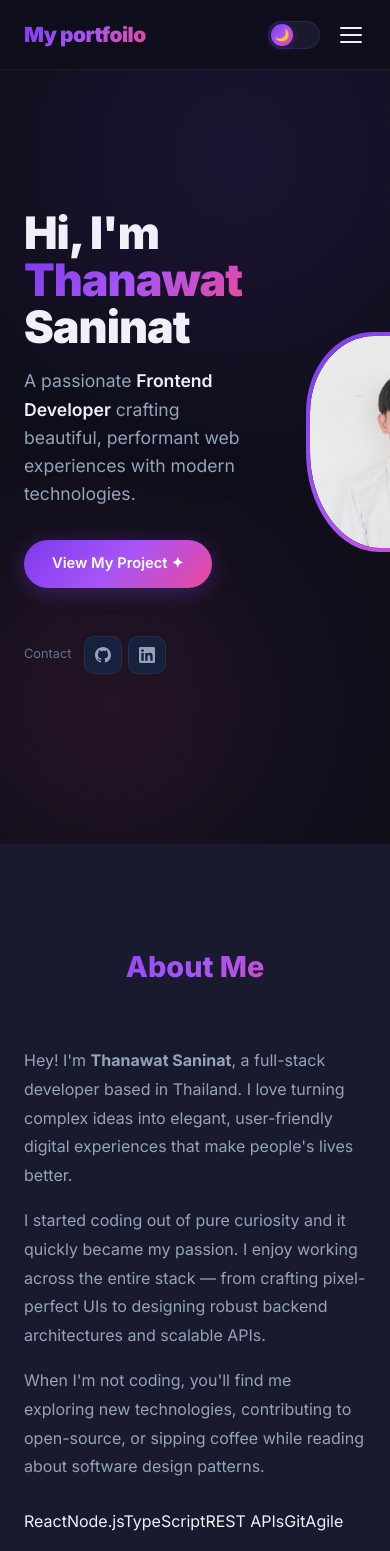
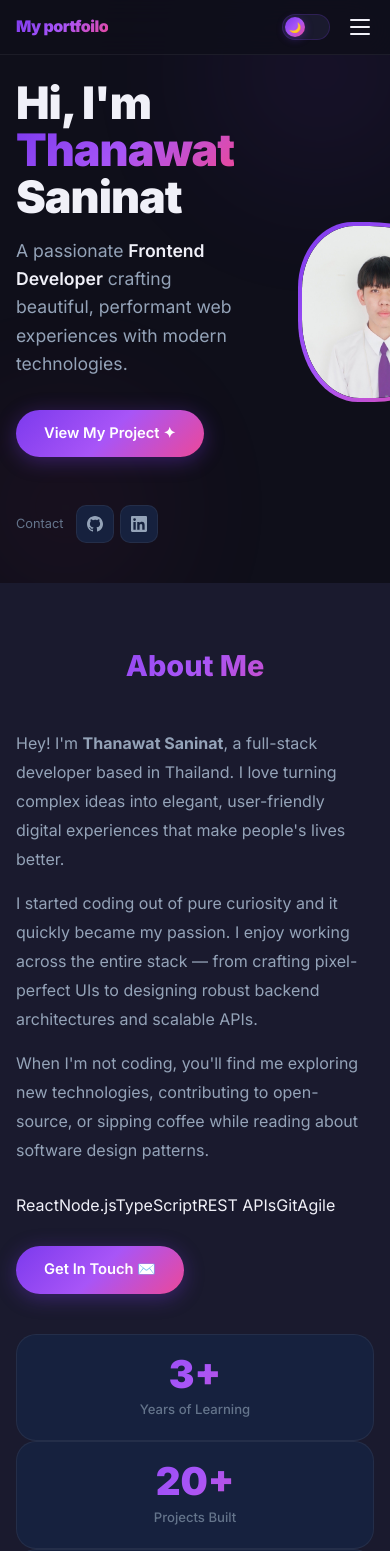
Before and after one commit to Thanawat44673/my-portfolio, a React (Vite) app: page / in a window 390 px wide. Shown: the top 1551 px of the page. Built offline with nearby package versions, Linux system fonts and the light colour scheme.

Commit message:
Edit: Fixes mobile optimization issues.

```diff
--- a/src/styles/Experience.css
+++ b/src/styles/Experience.css
@@ -1,6 +1,18 @@
 /* ===== EXPERIENCE ===== */
 .experience {
   padding: 120px 0;
+}
+
+@media (max-width: 480px) {
+  .experience {
+    padding: 60px 0;
+  }
+}
+
+@media (max-width: 360px) {
+  .experience {
+    padding: 40px 0;
+  }
 }
 
 .experience-wrapper {
@@ -24,6 +36,20 @@
   overflow: hidden;
   display: flex;
   flex-direction: column;
+}
+
+@media (max-width: 480px) {
+  .experience-item {
+    padding: 24px;
+    border-radius: 16px;
+  }
+}
+
+@media (max-width: 360px) {
+  .experience-item {
+    padding: 16px;
+    border-radius: 12px;
+  }
 }
 
 /* Top accent bar */
@@ -77,7 +103,7 @@
 }
 
 .job-title {
-  font-size: 1.45rem;
+  font-size: clamp(1.1rem, 3vw, 1.45rem);
   font-weight: 800;
   color: var(--text-primary);
   margin: 0;
--- a/src/styles/about.css
+++ b/src/styles/about.css
@@ -9,6 +9,26 @@
   grid-template-columns: 1fr 1fr;
   gap: 64px;
   align-items: center;
+}
+
+@media (max-width: 480px) {
+  .about {
+    padding: 60px 0;
+  }
+
+  .about-grid {
+    gap: 32px;
+  }
+}
+
+@media (max-width: 360px) {
+  .about {
+    padding: 40px 0;
+  }
+
+  .about-grid {
+    gap: 24px;
+  }
 }
 
 .about-text p {
@@ -29,6 +49,19 @@
   padding: 28px 24px;
   text-align: center;
   transition: all 0.3s ease;
+}
+
+@media (max-width: 480px) {
+  .stat-card {
+    padding: 20px 16px;
+  }
+}
+
+@media (max-width: 360px) {
+  .stat-card {
+    padding: 16px 12px;
+    border-radius: 16px;
+  }
 }
 
 .stat-card:hover {
--- a/src/styles/footer.css
+++ b/src/styles/footer.css
@@ -4,6 +4,18 @@
   border-top: 1px solid var(--border-subtle);
   padding: 32px 24px;
   text-align: center;
+}
+
+@media (max-width: 480px) {
+  .footer {
+    padding: 24px 16px;
+  }
+}
+
+@media (max-width: 360px) {
+  .footer {
+    padding: 16px 12px;
+  }
 }
 
 .footer-inner {
@@ -17,8 +29,20 @@
 }
 
 .footer-copy {
-  font-size: 0.82rem;
+  font-size: clamp(0.7rem, 2vw, 0.82rem);
   color: var(--text-muted);
+}
+
+@media (max-width: 480px) {
+  .footer-copy {
+    margin-bottom: 8px;
+  }
+}
+
+@media (max-width: 360px) {
+  .footer-copy {
+    font-size: 0.68rem;
+  }
 }
 
 .footer-copy span {
--- a/src/styles/hero.css
+++ b/src/styles/hero.css
@@ -6,6 +6,25 @@
   position: relative;
   overflow: hidden;
   padding: 120px 0 80px;
+}
+
+@media (max-width: 768px) {
+  .hero {
+    padding: 100px 0 60px;
+  }
+}
+
+@media (max-width: 480px) {
+  .hero {
+    min-height: auto;
+    padding: 80px 0 40px;
+  }
+}
+
+@media (max-width: 360px) {
+  .hero {
+    padding: 60px 0 30px;
+  }
 }
 
 .hero-bg {
@@ -31,6 +50,33 @@
   animation-delay: 0s;
 }
 
+@media (max-width: 768px) {
+  .hero-blob-1 {
+    width: 350px;
+    height: 350px;
+    top: -80px;
+    right: -80px;
+  }
+}
+
+@media (max-width: 480px) {
+  .hero-blob-1 {
+    width: 250px;
+    height: 250px;
+    top: -60px;
+    right: -60px;
+  }
+}
+
+@media (max-width: 360px) {
+  .hero-blob-1 {
+    width: 180px;
+    height: 180px;
+    top: -40px;
+    right: -40px;
+  }
+}
+
 .hero-blob-2 {
   width: 350px;
   height: 350px;
@@ -38,6 +84,33 @@
   bottom: -50px;
   left: -80px;
   animation-delay: -3s;
+}
+
+@media (max-width: 768px) {
+  .hero-blob-2 {
+    width: 250px;
+    height: 250px;
+    bottom: -40px;
+    left: -60px;
+  }
+}
+
+@media (max-width: 480px) {
+  .hero-blob-2 {
+    width: 180px;
+    height: 180px;
+    bottom: -30px;
+    left: -40px;
+  }
+}
+
+@media (max-width: 360px) {
+  .hero-blob-2 {
+    width: 130px;
+    height: 130px;
+    bottom: -20px;
+    left: -30px;
+  }
 }
 
 .hero-content {
--- a/src/styles/navbar.css
+++ b/src/styles/navbar.css
@@ -21,8 +21,20 @@
   margin: 0 auto;
 }
 
+@media (max-width: 480px) {
+  .navbar-inner {
+    padding: 14px 16px;
+  }
+}
+
+@media (max-width: 360px) {
+  .navbar-inner {
+    padding: 12px 12px;
+  }
+}
+
 .navbar-logo {
-  font-size: 1.3rem;
+  font-size: clamp(1rem, 4vw, 1.3rem);
   font-weight: 900;
   background: var(--accent-gradient);
   -webkit-background-clip: text;
@@ -30,6 +42,7 @@
   background-clip: text;
   letter-spacing: -0.5px;
   text-decoration: none;
+  white-space: nowrap;
 }
 
 .navbar-links {
@@ -86,6 +99,20 @@
   padding: 0;
 }
 
+@media (max-width: 480px) {
+  .theme-toggle {
+    width: 48px;
+    height: 26px;
+  }
+}
+
+@media (max-width: 360px) {
+  .theme-toggle {
+    width: 44px;
+    height: 24px;
+  }
+}
+
 .toggle-track {
   width: 52px;
   height: 28px;
@@ -96,6 +123,22 @@
   display: flex;
   align-items: center;
   padding: 2px;
+}
+
+@media (max-width: 480px) {
+  .toggle-track {
+    width: 48px;
+    height: 26px;
+    border-radius: 13px;
+  }
+}
+
+@media (max-width: 360px) {
+  .toggle-track {
+    width: 44px;
+    height: 24px;
+    border-radius: 12px;
+  }
 }
 
 .toggle-thumb {
@@ -111,8 +154,36 @@
   box-shadow: 0 2px 8px var(--accent-glow);
 }
 
+@media (max-width: 480px) {
+  .toggle-thumb {
+    width: 20px;
+    height: 20px;
+    font-size: 10px;
+  }
+}
+
+@media (max-width: 360px) {
+  .toggle-thumb {
+    width: 18px;
+    height: 18px;
+    font-size: 9px;
+  }
+}
+
 [data-theme='light'] .toggle-thumb {
   transform: translateX(24px);
+}
+
+@media (max-width: 480px) {
+  [data-theme='light'] .toggle-thumb {
+    transform: translateX(22px);
+  }
+}
+
+@media (max-width: 360px) {
+  [data-theme='light'] .toggle-thumb {
+    transform: translateX(20px);
+  }
 }
 
 /* Hamburger */
@@ -135,6 +206,25 @@
   transition: all 0.3s ease;
 }
 
+@media (max-width: 480px) {
+  .hamburger span {
+    width: 20px;
+    height: 1.8px;
+  }
+}
+
+@media (max-width: 360px) {
+  .hamburger {
+    gap: 4px;
+    padding: 2px;
+  }
+
+  .hamburger span {
+    width: 18px;
+    height: 1.6px;
+  }
+}
+
 .hamburger.active span:nth-child(1) {
   transform: rotate(45deg) translate(5px, 5px);
 }
--- a/src/styles/projects.css
+++ b/src/styles/projects.css
@@ -2,6 +2,18 @@
 .projects {
   padding: 100px 0;
   background: var(--bg-secondary);
+}
+
+@media (max-width: 480px) {
+  .projects {
+    padding: 60px 0;
+  }
+}
+
+@media (max-width: 360px) {
+  .projects {
+    padding: 40px 0;
+  }
 }
 
 .projects-grid {
@@ -36,6 +48,20 @@
   overflow: hidden;
 }
 
+@media (max-width: 480px) {
+  .project-card-header {
+    height: 140px;
+    font-size: 2.5rem;
+  }
+}
+
+@media (max-width: 360px) {
+  .project-card-header {
+    height: 120px;
+    font-size: 2rem;
+  }
+}
+
 .project-card-body {
   padding: 24px;
   flex: 1;
@@ -44,7 +70,7 @@
 }
 
 .project-title {
-  font-size: 1.1rem;
+  font-size: clamp(0.9rem, 3vw, 1.1rem);
   font-weight: 700;
   margin-bottom: 8px;
 }
--- a/src/styles/responsive.css
+++ b/src/styles/responsive.css
@@ -31,10 +31,6 @@
 
   .hamburger {
     display: flex;
-  }
-
-  .hero {
-    padding: 100px 0 60px;
   }
 
   .hero-name {
@@ -72,4 +68,76 @@
   .skills-grid {
     grid-template-columns: 1fr;
   }
+
+  .navbar-links {
+    padding: 16px 16px;
+  }
+
+  .hero-avatar {
+    width: 180px;
+    height: 180px;
+  }
+
+  .section-title {
+    margin-bottom: 8px;
+  }
+
+  .section-subtitle {
+    margin-bottom: 40px;
+  }
+
+  .project-card-body {
+    padding: 16px;
+  }
+
+  .project-desc {
+    font-size: 0.82rem;
+  }
+
+  .skill-category {
+    padding: 24px 20px;
+  }
 }
+
+@media (max-width: 360px) {
+  .navbar-links {
+    padding: 12px 12px;
+    gap: 12px;
+  }
+
+  .hero-avatar {
+    width: 160px;
+    height: 160px;
+  }
+
+  .project-card-body {
+    padding: 12px;
+  }
+
+  .project-title {
+    font-size: 1rem;
+  }
+
+  .project-desc {
+    font-size: 0.75rem;
+  }
+
+  .project-tag {
+    font-size: 0.65rem;
+    padding: 2px 8px;
+  }
+
+  .project-link {
+    padding: 6px 12px;
+    font-size: 0.75rem;
+  }
+
+  .skill-category {
+    padding: 20px 16px;
+  }
+
+  .btn {
+    padding: 10px 20px;
+    font-size: 0.85rem;
+  }
+}
--- a/src/styles/skills.css
+++ b/src/styles/skills.css
@@ -1,6 +1,18 @@
 /* ===== SKILLS ===== */
 .skills {
   padding: 100px 0;
+}
+
+@media (max-width: 480px) {
+  .skills {
+    padding: 60px 0;
+  }
+}
+
+@media (max-width: 360px) {
+  .skills {
+    padding: 40px 0;
+  }
 }
 
 .skills-grid {
--- a/src/styles/utilities.css
+++ b/src/styles/utilities.css
@@ -3,6 +3,18 @@
   max-width: 1100px;
   margin: 0 auto;
   padding: 0 24px;
+}
+
+@media (max-width: 480px) {
+  .container {
+    padding: 0 16px;
+  }
+}
+
+@media (max-width: 360px) {
+  .container {
+    padding: 0 12px;
+  }
 }
 
 .section-title {
```
